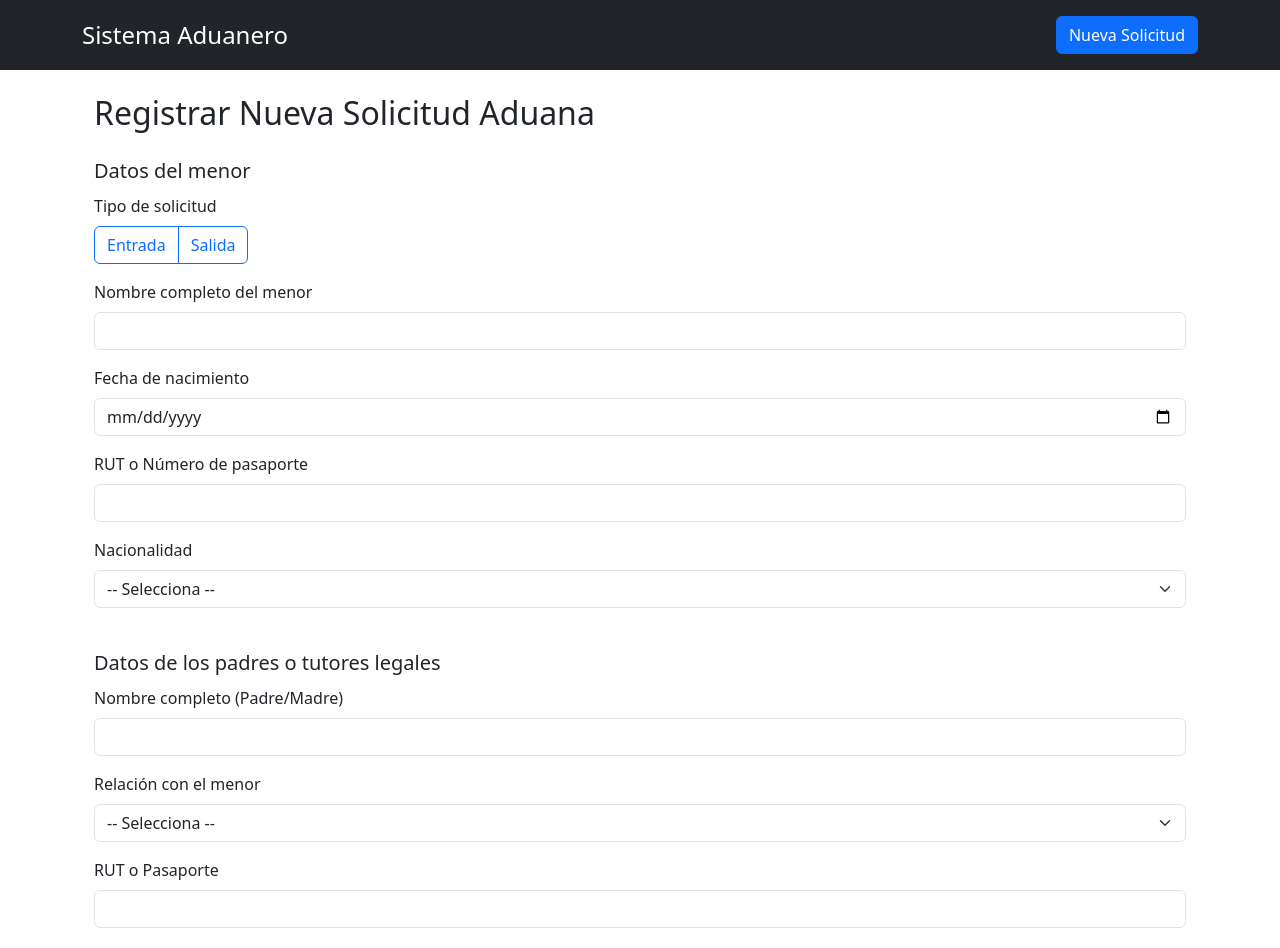
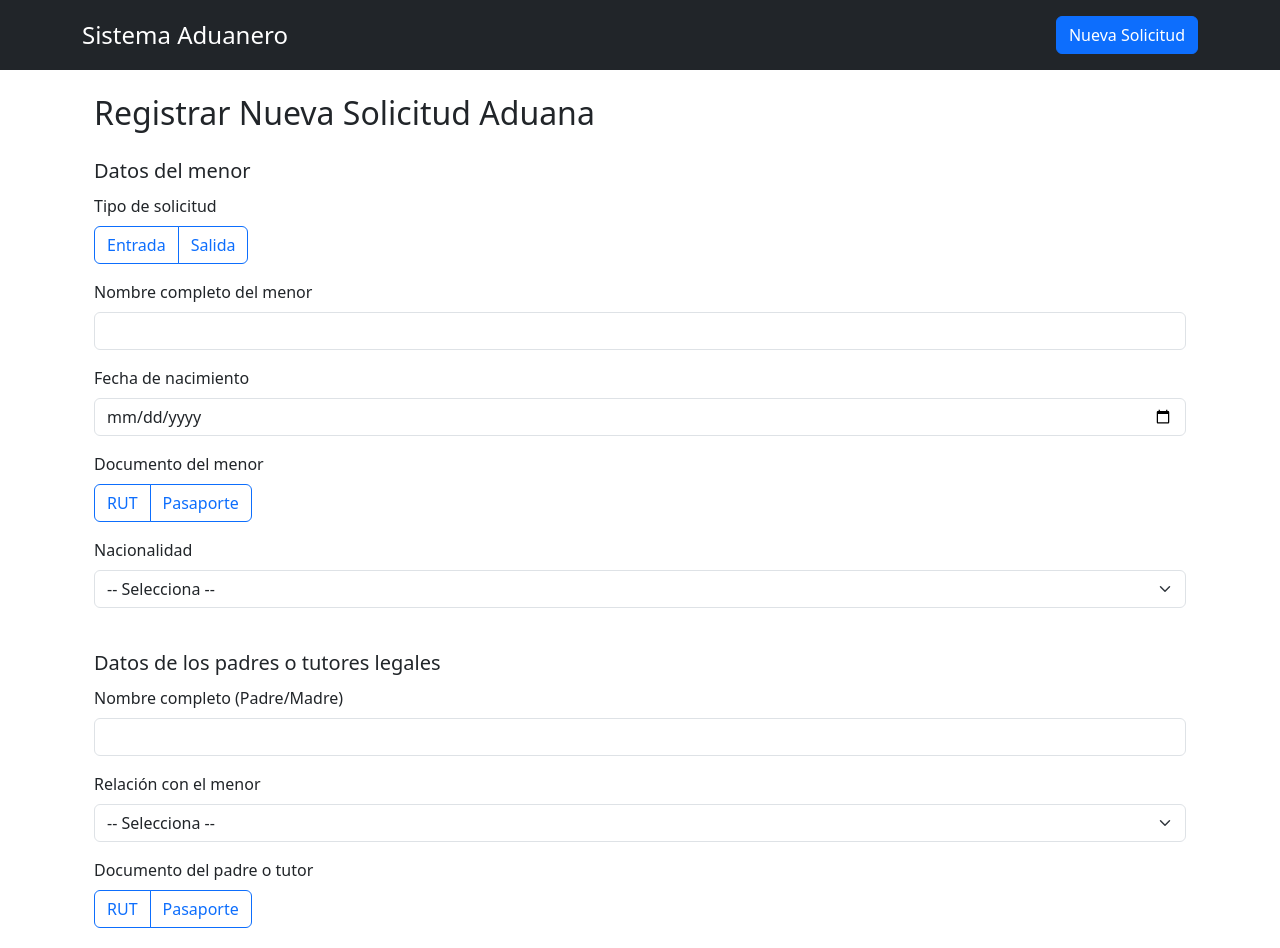
Before and after one commit to ragallardom/front-aduana, an Angular app: page /solicitud-aduana/nuevo in a window 1280 px wide. Shown: the top 948 px of the page. Built offline with nearby package versions, Linux system fonts and the light colour scheme.

Commit message:
Reemplazar campos de documento por radio buttons

```diff
--- a/src/app/pages/solicitudes-aduana/formulario-solicitud/formulario-solicitud.html
+++ b/src/app/pages/solicitudes-aduana/formulario-solicitud/formulario-solicitud.html
@@ -90,22 +90,38 @@
         </div>
       </div>
 
-      <!-- RUT o Número de pasaporte -->
+      <!-- Tipo Documento del menor -->
       <div class="mb-3">
-        <label class="form-label">RUT o Número de pasaporte</label>
+        <label class="form-label d-block">Documento del menor</label>
+        <div class="btn-group" role="group" aria-label="Tipo Documento Menor">
           <input
-          type="text"
+            type="radio"
+            class="btn-check"
             formControlName="documentoMenor"
-          class="form-control"
+            value="RUT"
+            id="menor-rut"
           />
+          <label class="btn btn-outline-primary" for="menor-rut">RUT</label>
+
+          <input
+            type="radio"
+            class="btn-check"
+            formControlName="documentoMenor"
+            value="Pasaporte"
+            id="menor-pasaporte"
+          />
+          <label class="btn btn-outline-primary" for="menor-pasaporte"
+            >Pasaporte</label
+          >
+        </div>
         <div
           *ngIf="
             formulario.get('documentoMenor')?.invalid &&
             formulario.get('documentoMenor')?.touched
           "
-          class="text-danger"
+          class="text-danger mt-1"
         >
-          El documento es obligatorio.
+          Debes seleccionar el documento.
         </div>
       </div>
 
@@ -177,22 +193,38 @@
         </div>
       </div>
 
-      <!-- Documento del padre o tutor -->
+      <!-- Tipo Documento del padre o tutor -->
       <div class="mb-3">
-        <label class="form-label">RUT o Pasaporte</label>
+        <label class="form-label d-block">Documento del padre o tutor</label>
+        <div class="btn-group" role="group" aria-label="Tipo Documento Padre">
           <input
-          type="text"
+            type="radio"
+            class="btn-check"
             formControlName="documentoPadre"
-          class="form-control"
+            value="RUT"
+            id="padre-rut"
           />
+          <label class="btn btn-outline-primary" for="padre-rut">RUT</label>
+
+          <input
+            type="radio"
+            class="btn-check"
+            formControlName="documentoPadre"
+            value="Pasaporte"
+            id="padre-pasaporte"
+          />
+          <label class="btn btn-outline-primary" for="padre-pasaporte"
+            >Pasaporte</label
+          >
+        </div>
         <div
           *ngIf="
             formulario.get('documentoPadre')?.invalid &&
             formulario.get('documentoPadre')?.touched
           "
-          class="text-danger"
+          class="text-danger mt-1"
         >
-          El documento es obligatorio.
+          Debes seleccionar el documento.
         </div>
       </div>
 
```
Lines whose indentation alone changed are shown as unchanged.
